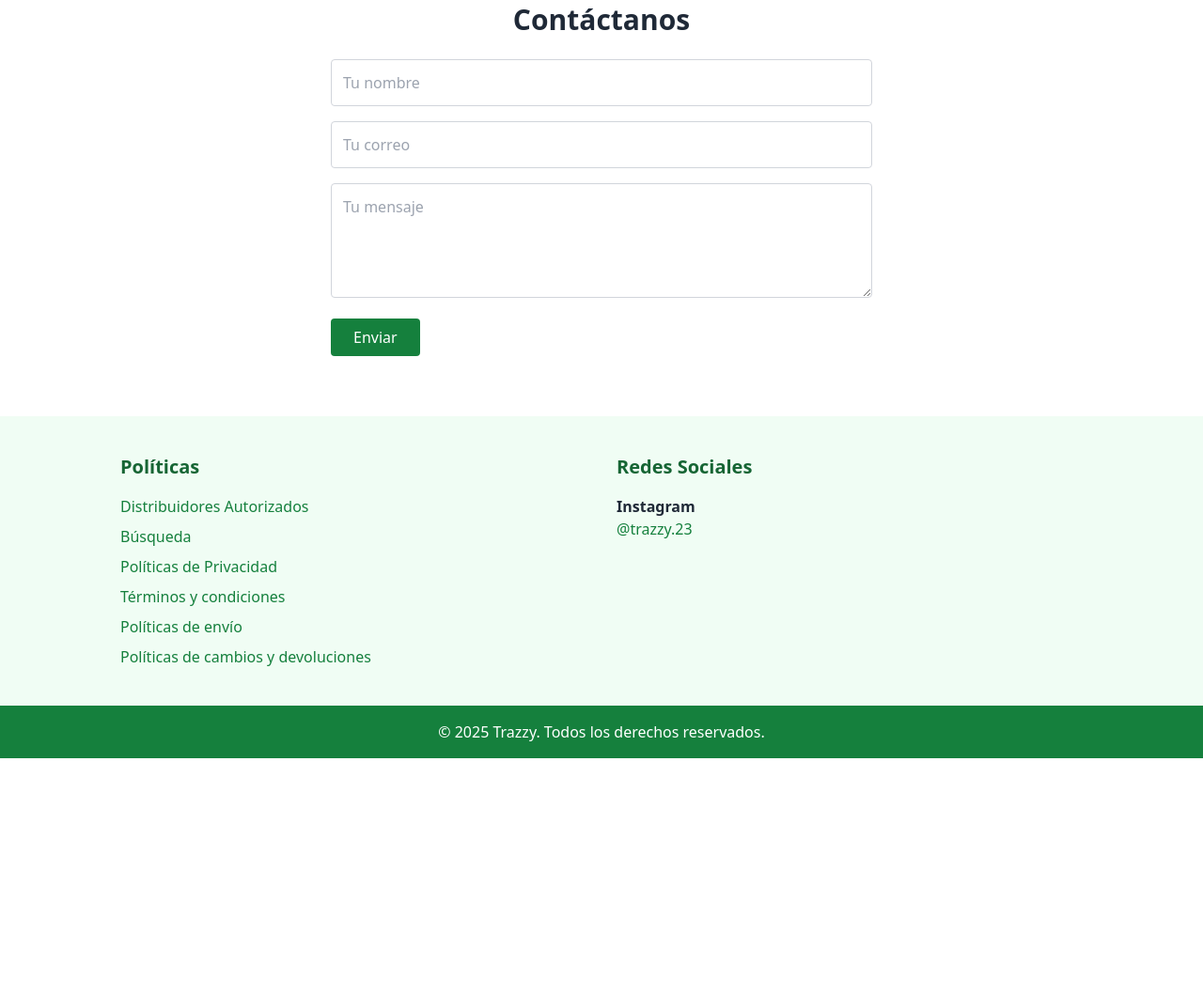
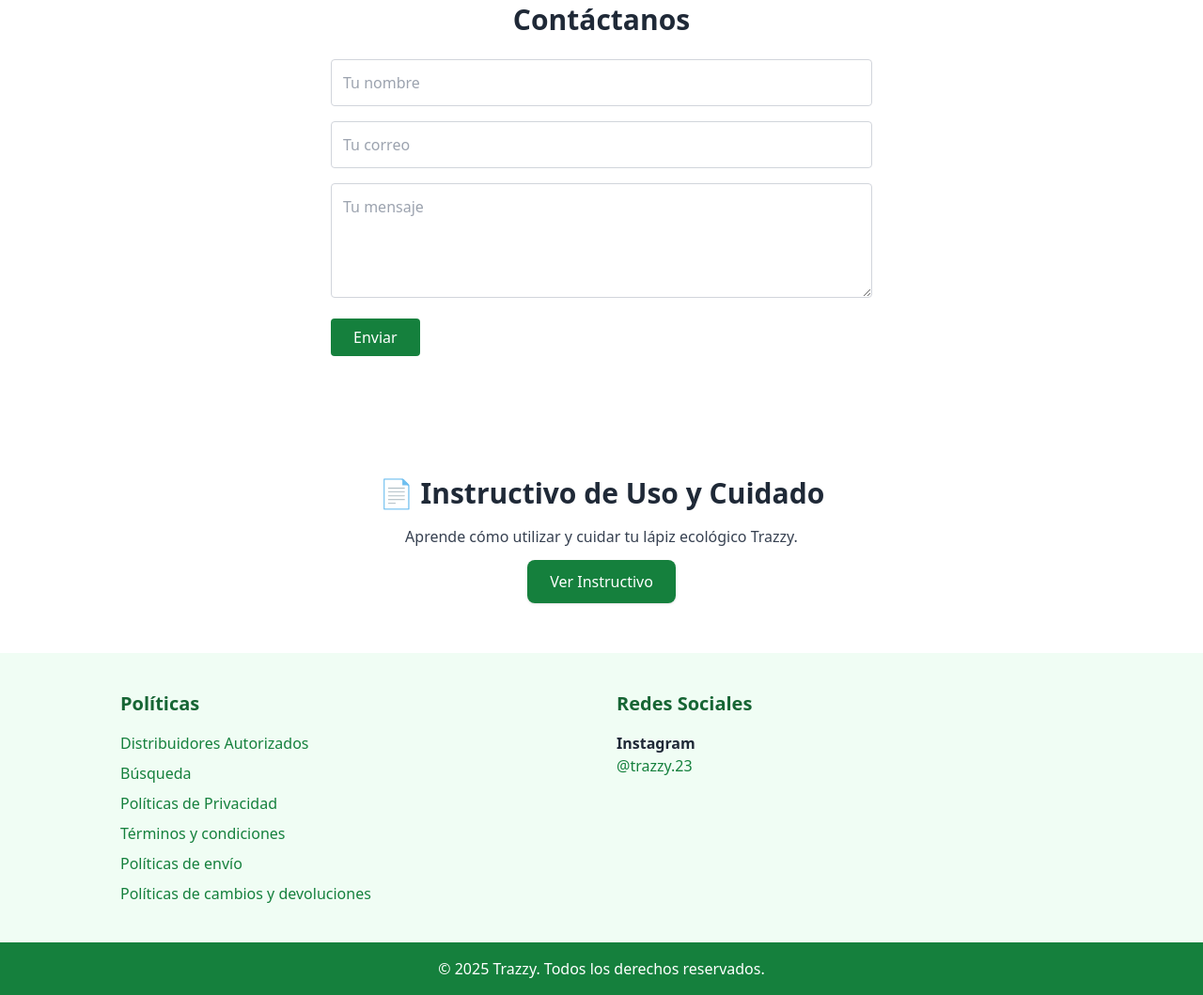
Before and after one commit to viiatsuki/trazzy, a plain HTML site: page index.html in a window 1280 px wide. Shown: the part 5569-6628 px from the top of the page at 94% size. Before the commit the page ends 6376 px from the top, so only its background shows below. Drawn offline with nearby package versions, Linux system fonts and the light colour scheme.

```diff
--- a/index.html
+++ b/index.html
@@ -222,6 +222,18 @@
     </div>
   </section>
 
+<!-- Instructivo de uso y cuidado -->
+<section id="instructivo" class="py-16 px-6 bg-white text-center">
+  <h2 class="text-3xl font-bold mb-4">📄 Instructivo de Uso y Cuidado</h2>
+  <p class="text-gray-700 mb-6">Aprende cómo utilizar y cuidar tu lápiz ecológico Trazzy.</p>
+  <a href="Instructivo de uso y cuidado del Lápiz Ecológico Trazzy.pdf" target="_blank"
+     class="bg-green-700 hover:bg-green-800 text-white px-6 py-3 rounded-lg shadow transition">
+    Ver Instructivo
+  </a>
+</section>
+
+
+
   <!-- Políticas y contacto -->
 <section class="bg-green-50 py-10 px-6">
   <div class="max-w-5xl mx-auto grid md:grid-cols-2 gap-8">
```
Also changed, not shown: 1 other file.
